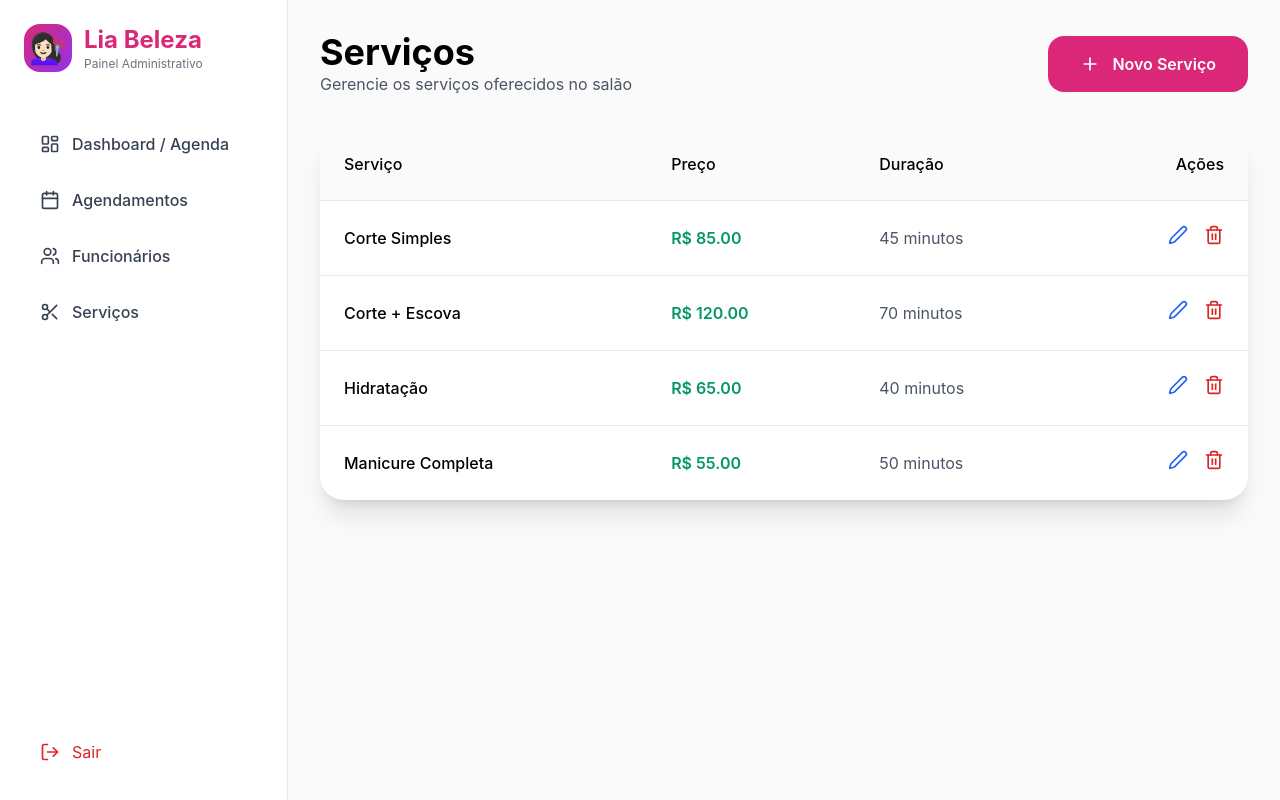
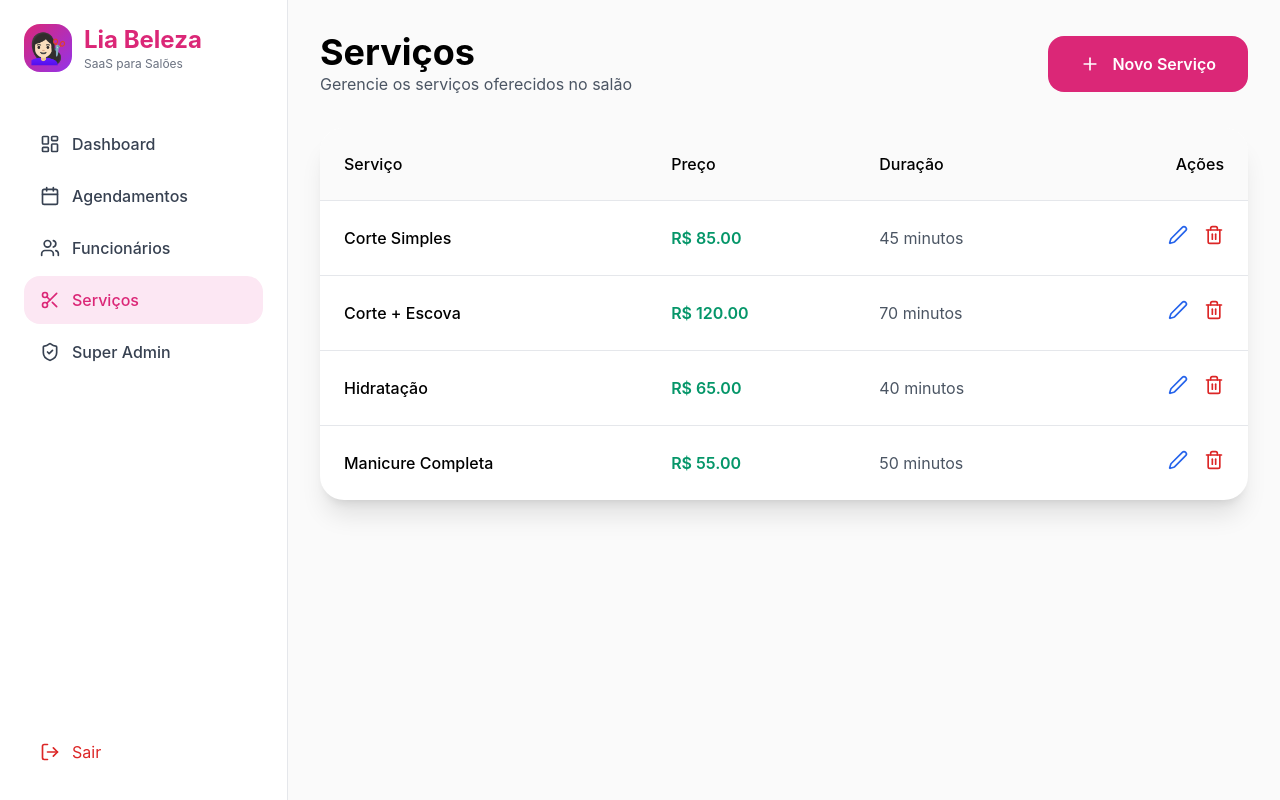
Before and after one commit to alexpinto2-dev/lia-beleza, a Next.js app: page /admin/servicos in a window 1280 px wide. Built offline with nearby package versions, Linux system fonts and the light colour scheme.

Commit message:
Update layout.tsx
Adiciona link do Super Admin no menu lateral

```diff
--- a/app/admin/layout.tsx
+++ b/app/admin/layout.tsx
@@ -1,8 +1,8 @@
 'use client';
 
 import Link from 'next/link';
-import { useRouter } from 'next/navigation';
-import { Calendar, Users, Scissors, LogOut, LayoutDashboard } from 'lucide-react';
+import { useRouter, usePathname } from 'next/navigation';
+import { Calendar, Users, Scissors, LogOut, LayoutDashboard, ShieldCheck } from 'lucide-react';
 
 export default function AdminLayout({
   children,
@@ -10,6 +10,9 @@ export default function AdminLayout({
   children: React.ReactNode;
 }) {
   const router = useRouter();
+  const pathname = usePathname();
+
+  const isSuperAdmin = true; // ← Por enquanto só você tem acesso (depois vamos deixar dinâmico)
 
   const handleLogout = () => {
     localStorage.removeItem('isAdmin');
@@ -26,30 +29,38 @@ export default function AdminLayout({
           </div>
           <div>
             <p className="font-bold text-2xl text-pink-600">Lia Beleza</p>
-            <p className="text-xs text-gray-500">Painel Administrativo</p>
+            <p className="text-xs text-gray-500">SaaS para Salões</p>
           </div>
         </div>
 
-        <nav className="flex-1 space-y-2">
-          <Link href="/admin" className="flex items-center gap-3 px-4 py-3 rounded-2xl hover:bg-pink-50 text-gray-700 hover:text-pink-600 transition">
+        <nav className="flex-1 space-y-1">
+          <Link href="/admin" className={`flex items-center gap-3 px-4 py-3 rounded-2xl hover:bg-pink-50 transition ${pathname === '/admin' ? 'bg-pink-100 text-pink-600' : 'text-gray-700'}`}>
             <LayoutDashboard className="w-5 h-5" />
-            <span className="font-medium">Dashboard / Agenda</span>
+            <span className="font-medium">Dashboard</span>
           </Link>
 
-          <Link href="/admin/agendamentos" className="flex items-center gap-3 px-4 py-3 rounded-2xl hover:bg-pink-50 text-gray-700 hover:text-pink-600 transition">
+          <Link href="/admin/agendamentos" className={`flex items-center gap-3 px-4 py-3 rounded-2xl hover:bg-pink-50 transition ${pathname === '/admin/agendamentos' ? 'bg-pink-100 text-pink-600' : 'text-gray-700'}`}>
             <Calendar className="w-5 h-5" />
             <span className="font-medium">Agendamentos</span>
           </Link>
 
-          <Link href="/admin/funcionarios" className="flex items-center gap-3 px-4 py-3 rounded-2xl hover:bg-pink-50 text-gray-700 hover:text-pink-600 transition">
+          <Link href="/admin/funcionarios" className={`flex items-center gap-3 px-4 py-3 rounded-2xl hover:bg-pink-50 transition ${pathname === '/admin/funcionarios' ? 'bg-pink-100 text-pink-600' : 'text-gray-700'}`}>
             <Users className="w-5 h-5" />
             <span className="font-medium">Funcionários</span>
           </Link>
 
-          <Link href="/admin/servicos" className="flex items-center gap-3 px-4 py-3 rounded-2xl hover:bg-pink-50 text-gray-700 hover:text-pink-600 transition">
+          <Link href="/admin/servicos" className={`flex items-center gap-3 px-4 py-3 rounded-2xl hover:bg-pink-50 transition ${pathname === '/admin/servicos' ? 'bg-pink-100 text-pink-600' : 'text-gray-700'}`}>
             <Scissors className="w-5 h-5" />
             <span className="font-medium">Serviços</span>
           </Link>
+
+          {/* Link do Super Admin - só aparece para você */}
+          {isSuperAdmin && (
+            <Link href="/admin/super" className={`flex items-center gap-3 px-4 py-3 rounded-2xl hover:bg-pink-50 transition ${pathname === '/admin/super' ? 'bg-pink-100 text-pink-600' : 'text-gray-700'}`}>
+              <ShieldCheck className="w-5 h-5" />
+              <span className="font-medium">Super Admin</span>
+            </Link>
+          )}
         </nav>
 
         <button
@@ -62,7 +73,7 @@ export default function AdminLayout({
       </div>
 
       {/* Conteúdo principal */}
-      <div className="flex-1">
+      <div className="flex-1 overflow-auto">
         {children}
       </div>
     </div>
```
